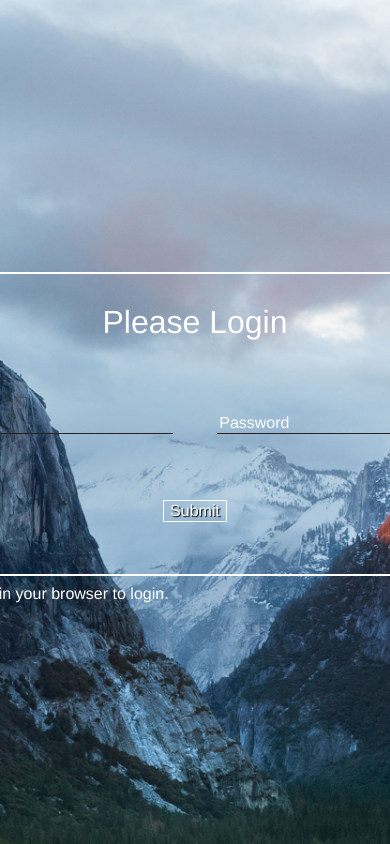
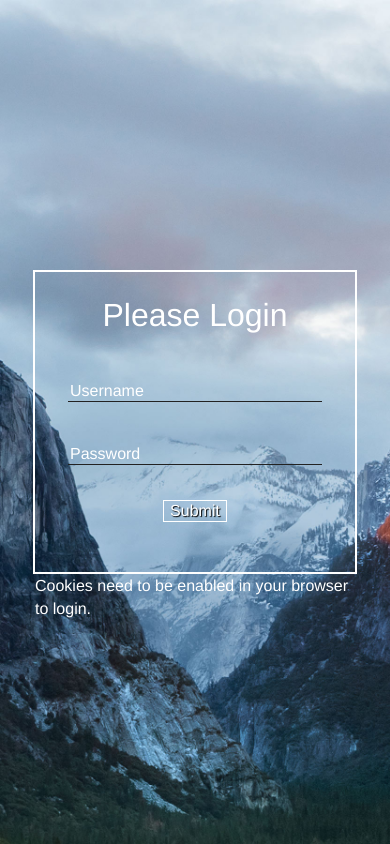
Before and after one commit to pineaultchristian/exercice_login, a PHP site: page /frontHomeLogin.php in a window 390 px wide. Run offline with PHP 8.4, Linux system fonts and the light colour scheme; some libraries are stand-ins or nearby versions.

Commit message:
layout responsive

```diff
--- a/css/main.css
+++ b/css/main.css
@@ -114,6 +114,7 @@ body {
 
 .main-container{
     position: fixed;
+    display: table;
      background: url('../img/El-Capitan-Mac.jpg') no-repeat center center fixed;
       -webkit-background-size: cover;
       -moz-background-size: cover;
@@ -124,17 +125,18 @@ body {
 }
 .form-container {
    position:relative;
-   left:50%;
+   display: table-cell;
+   vertical-align: middle;
+   /*left:50%;
    margin-left:-400px;
    top:50%;
-   margin-top:-150px;
+   margin-top:-150px;*/
    width:800px;
    height:300px;
 }
 h1 {
     color: white;
     display: block;
-    position: absolute;
     top: 7px;
     width: 100%;
     text-align: center;
@@ -160,13 +162,15 @@ button:focus {
 
 form {
     border: 2px solid white;
+    position: relative;
     color: white;
     width: 800px;
     height: 300px;
     text-align: center;
+    margin: 0 auto;
    /* box-shadow: 1px 1px 1px 1px #000;*/
-    display: table-cell;
-    vertical-align: middle;
+    /*display: table-cell;
+    vertical-align: middle;*/
 }
 .form-list {
     margin: 0;
@@ -184,6 +188,7 @@ input{
     width: 250px;
     border-bottom: 1px solid #222;
     color: white;
+    margin-top: 27px;
 }
 input:focus { border-bottom: 1px solid white;}
 input:valid { border-bottom: 1px solid white;}
@@ -208,6 +213,10 @@ input[type=submit]{
 }
 :-ms-input-placeholder {
    color: white;
+}
+.warning {
+    position: absolute;
+    bottom: -35px;
 }
 /****************************************************
     underline effect
@@ -605,3 +614,20 @@ outing links
         page-break-after: avoid;
     }
 }
+
+/* ==========================================================================
+    Responsive
+   ========================================================================== */
+
+@media screen and (max-width: 850px) {
+  .form-container form{
+    width: 320px;
+  }
+  .form-container input {
+    margin-top: 0px
+  }
+  .warning {
+    bottom: -55px;
+    text-align: left;
+  }
+}
--- a/frontHomeLogin.php
+++ b/frontHomeLogin.php
@@ -17,8 +17,8 @@
     <body>
         <div class="main-container">
             <div class="form-container">
-                <h1>Please Login</h1>
                 <form action="middleLogin.php" method="post">
+                    <h1>Please Login</h1>
                     <ul class='form-list'>
                         <li class='sliding-middle-out'>
                             <input  type="text" name="username" placeholder='Username' required>
@@ -28,8 +28,8 @@
                         </li>
                     </ul>
                     <input type="submit">
+                    <p class='warning'>Cookies need to be enabled in your browser to login.</p>
                 </form>
-                <p>Cookies need to be enabled in your browser to login.</p>
             </div>
         </div>
 
```
